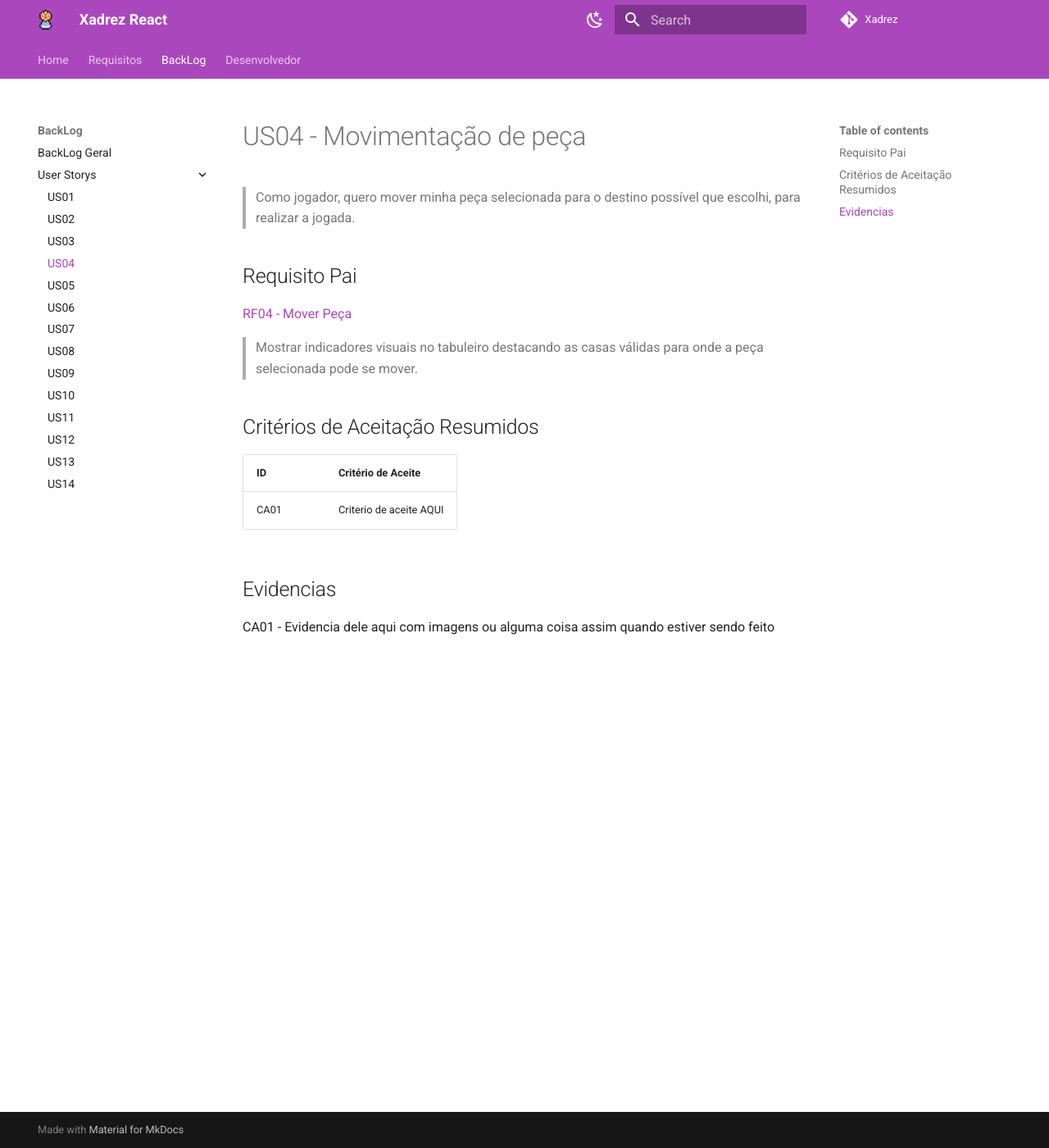
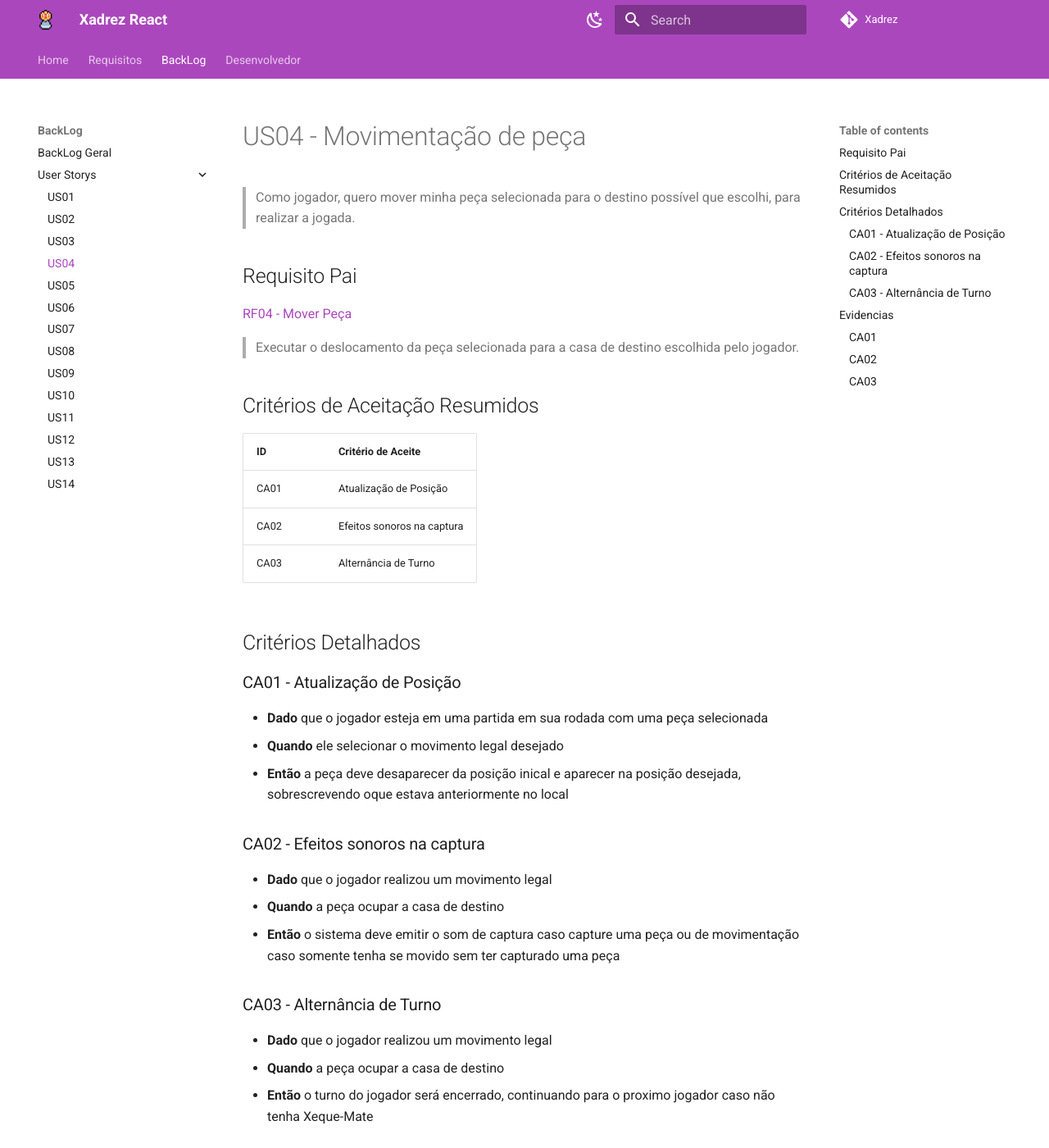
Before and after one commit to GUGOFO/Xadrez, an MkDocs documentation site: the page built from docs/backlog/US/US04.md, in a window 1280 px wide and 1400 px high. Shown: the whole window at 82% size. Built offline with MkDocs 1.6.1 and Material for MkDocs 9.7.7, drawn with Linux system fonts in a browser that asks for light colours; comment, search, counter and statistics services are not loaded; some of the changed text lies outside the part shown.

Commit message:
Critérios de Aceite US3 e US4

```diff
--- a/docs/backlog/US/US04.md
+++ b/docs/backlog/US/US04.md
@@ -6,14 +6,46 @@
 
 [RF04 - Mover Peça](../../requisitos/requisitos.md)
 
-> Mostrar indicadores visuais no tabuleiro destacando as casas válidas para onde a peça selecionada pode se mover.
+> Executar o deslocamento da peça selecionada para a casa de destino escolhida pelo jogador.
 
 ## Critérios de Aceitação Resumidos
 
 |  ID  | Critério de Aceite |
 | ---- | ------------------ |
-| CA01 | Criterio de aceite AQUI |
+| CA01 | Atualização de Posição |
+| CA02 | Efeitos sonoros na captura |
+| CA03 | Alternância de Turno |
+
+## Critérios Detalhados
+
+### CA01 - Atualização de Posição
+
+- **Dado** que o jogador esteja em uma partida em sua rodada com uma peça selecionada
+- **Quando** ele selecionar o movimento legal desejado
+- **Então** a peça deve desaparecer da posição inical e aparecer na posição desejada, sobrescrevendo oque estava anteriormente no local
+
+### CA02 - Efeitos sonoros na captura
+
+- **Dado** que o jogador realizou um movimento legal
+- **Quando** a peça ocupar a casa de destino
+- **Então** o sistema deve emitir o som de captura caso capture uma peça ou de movimentação caso somente tenha se movido sem ter capturado uma peça
+
+### CA03 - Alternância de Turno
+
+- **Dado** que o jogador realizou um movimento legal
+- **Quando** a peça ocupar a casa de destino
+- **Então** o turno do jogador será encerrado, continuando para o proximo jogador caso não tenha Xeque-Mate
 
 ## Evidencias
 
-CA01 - Evidencia dele aqui com imagens ou alguma coisa assim quando estiver sendo feito
+### CA01
+
+Imagens aqui quando for feito o sistema e o CA for validado
+
+### CA02
+
+Imagens aqui quando for feito o sistema e o CA for validado
+
+### CA03
+
+Imagens aqui quando for feito o sistema e o CA for validado
```
Also changed, not shown: docs/backlog/US/US03.md (+23 -3 lines).
